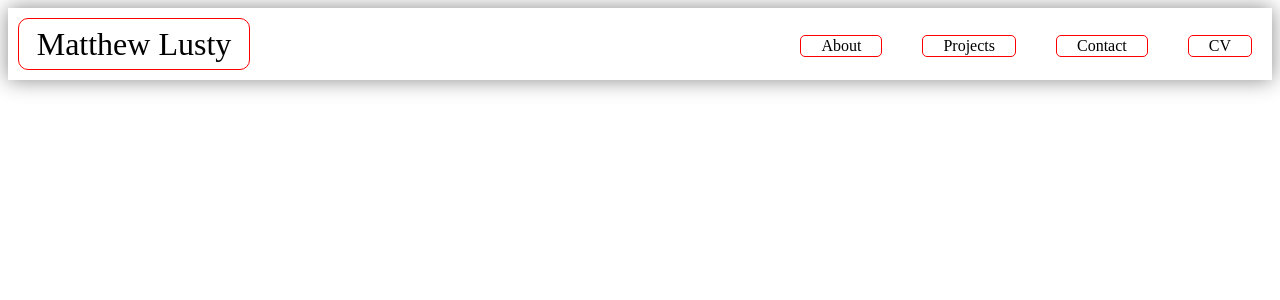
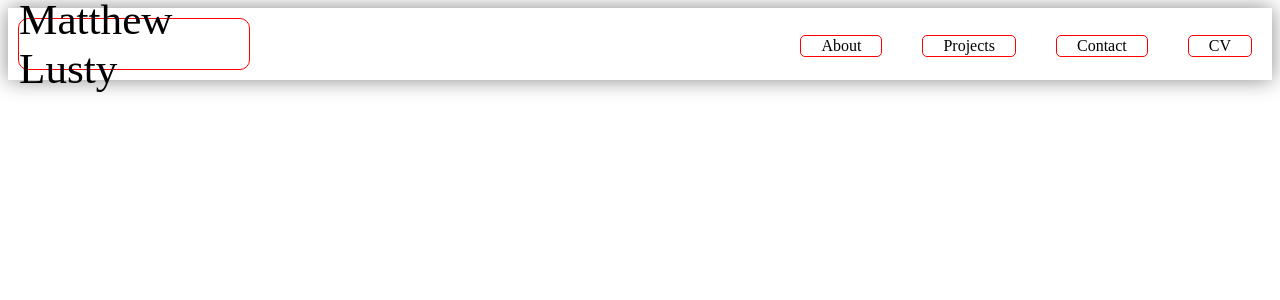
Before and after one commit to mattlusty/portfolio, a React (Create React App) app: page / in a window 1280 px wide. Shown: the top 300 px of the page. Built offline with nearby package versions, Linux system fonts and the light colour scheme; the HTML template or start-up script is replaced by a standard one.

Commit message:
style: add font 'sam' - apply to Nav and SideMenu

```diff
--- a/src/styles/css/Nav.css
+++ b/src/styles/css/Nav.css
@@ -12,7 +12,8 @@
   border: 1px solid red;
   border-radius: 10px;
   margin: 0 0 0 10px;
-  font-size: 2rem;
+  font-family: "sam";
+  font-size: 2.7rem;
   height: 50px;
   width: 230px;
 }
--- a/src/styles/css/SideMenu.css
+++ b/src/styles/css/SideMenu.css
@@ -12,6 +12,8 @@
 
 .SideMenu .header {
   padding: 10px;
+  font-family: "sam";
+  font-size: 2rem;
 }
 
 .SideMenu .header .inner {
--- a/src/styles/css/index.css
+++ b/src/styles/css/index.css
@@ -62,3 +62,10 @@ YP       `Y88P'  VP   V8P    YP    `8888*/
   font-weight: normal;
   font-style: normal;
 }
+
+@font-face {
+  font-family: "sam";
+  src: url("../fonts/sam.ttf") format("truetype");
+  font-weight: normal;
+  font-style: normal;
+}
--- a/src/styles/scss/Nav.scss
+++ b/src/styles/scss/Nav.scss
@@ -13,7 +13,8 @@
   border: 1px solid red;
   border-radius: 10px;
   margin: 0 0 0 10px;
-  font-size: 2rem;
+  font-family: "sam";
+  font-size: 2.7rem;
   height: 50px;
   width: 230px;
 }
--- a/src/styles/scss/SideMenu.scss
+++ b/src/styles/scss/SideMenu.scss
@@ -50,6 +50,8 @@
 
 .SideMenu .header {
   padding: 10px;
+  font-family: "sam";
+  font-size: 2rem;
 }
 
 .SideMenu .header .inner {
--- a/src/styles/scss/index.scss
+++ b/src/styles/scss/index.scss
@@ -65,3 +65,10 @@ YP       `Y88P'  VP   V8P    YP    `8888*/
   font-weight: normal;
   font-style: normal;
 }
+
+@font-face {
+  font-family: "sam";
+  src: url("../fonts/sam.ttf") format("truetype");
+  font-weight: normal;
+  font-style: normal;
+}
```
Also changed, not shown: src/styles/fonts/sam.ttf (added).
